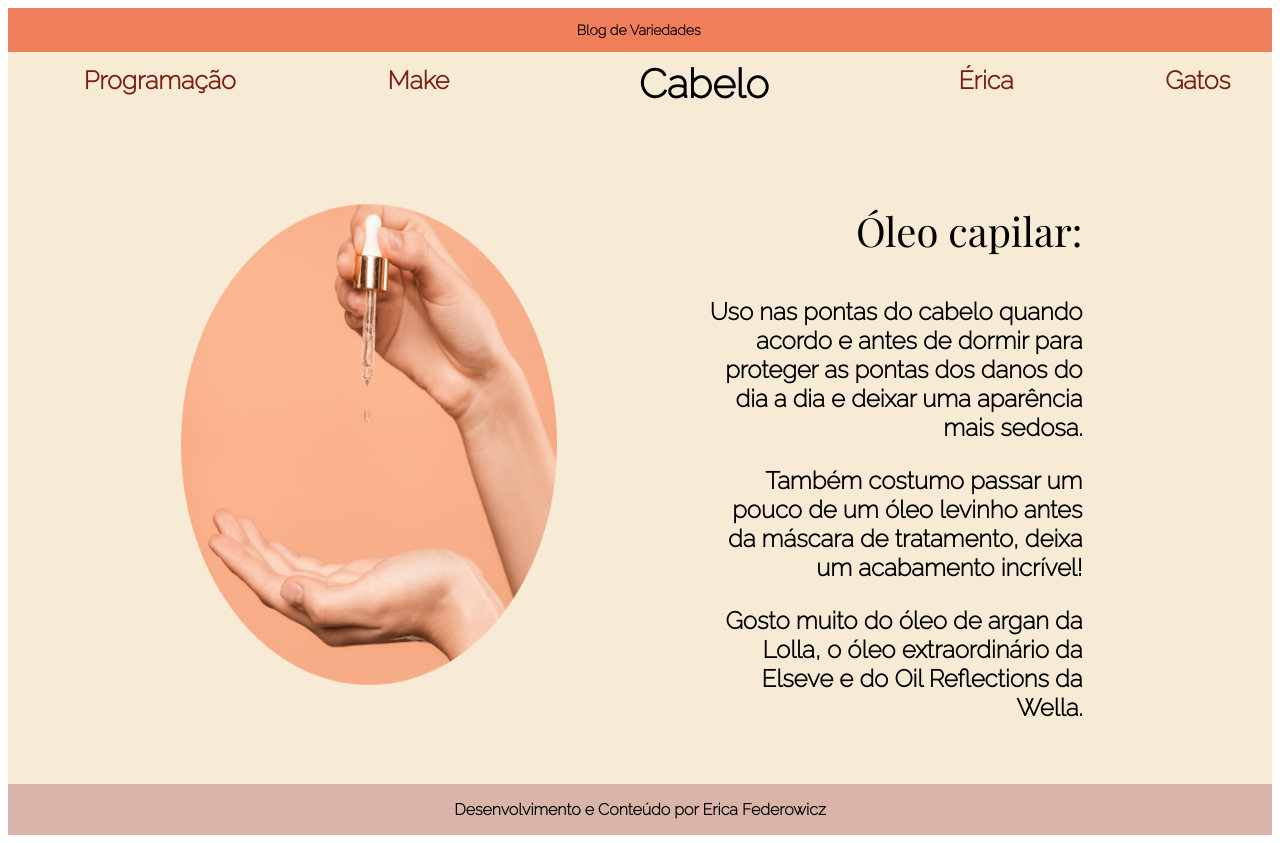
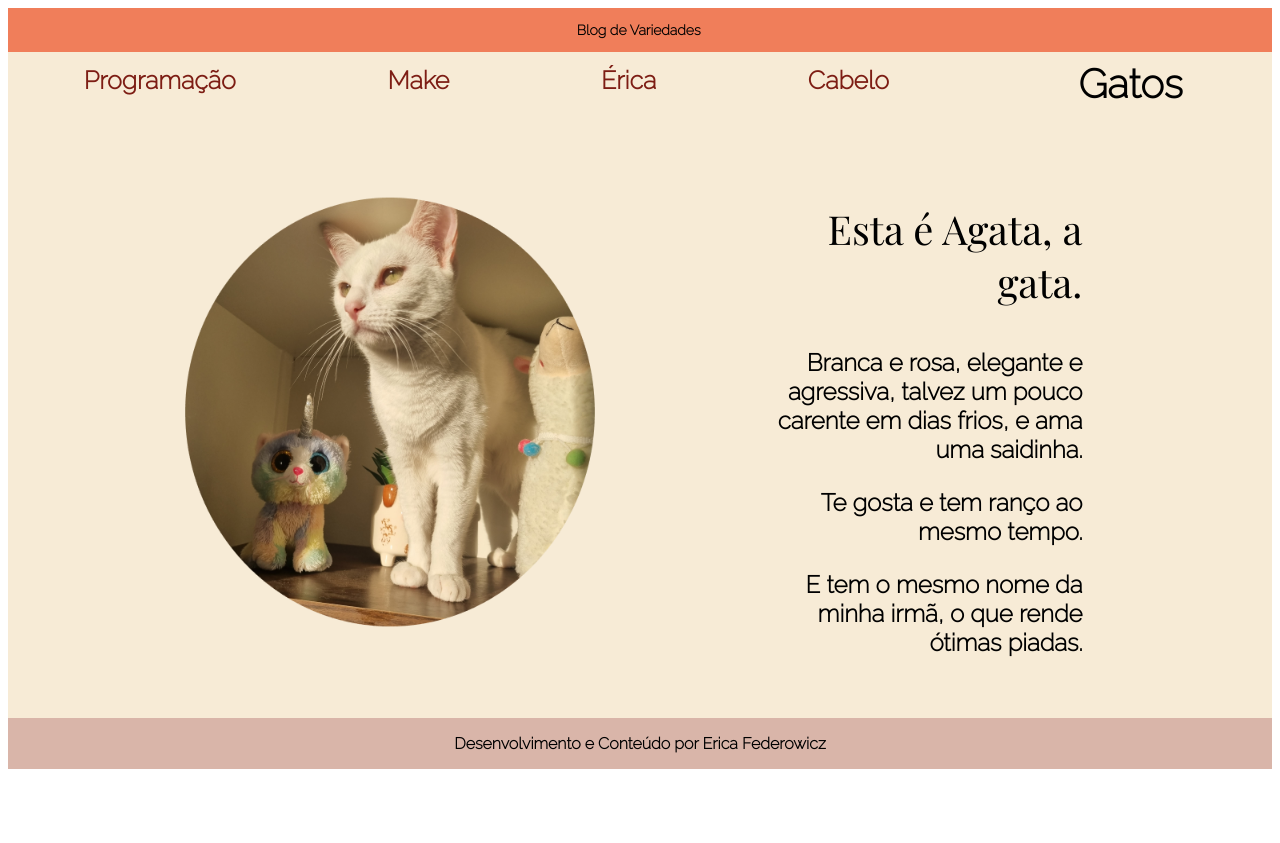
Before and after one commit to EricaFederowicz/blog, a plain HTML site: page gatos.html in a window 1280 px wide. Shown: the top 843 px of the page. After the commit the page ends 800 px from the top, so only its background shows below. Drawn offline with nearby package versions, Linux system fonts and the light colour scheme.

Commit message:
new page gatos

```diff
--- a/cabelo.html
+++ b/gatos.html
@@ -13,19 +13,19 @@
     <nav class="cabecalho_menu">
         <a class="cabecalho_menu_link" href="programacao.html">Programação</a>
         <a class="cabecalho_menu_link" href="make.html">Make</a>
-        <a class="cabecalho_menu_principal" href="cabelo.html">Cabelo</a>
         <a class="cabecalho_menu_link" href="index.html">Érica</a>
-        <a class="cabecalho_menu_link" href="gatos.html">Gatos</a>
+        <a class="cabecalho_menu_link" href="cabelo.html">Cabelo</a>
+        <a class="cabecalho_menu_principal" href="gatos.html">Gatos</a>
     </nav>
 </header>
 <body>
     <section class="body">
-        <img  class="body_imagem" src="assets/oleocapilar.png">
+        <img  class="body_imagem" src="assets/agata.png">
         <section class="body_texto">
-            <h1 class="body_texto_titulo">Óleo capilar:</h1>
-            <h3 class="body_texto">Uso nas pontas do cabelo quando acordo e antes de dormir para proteger as pontas dos danos do dia a dia e deixar uma aparência mais sedosa.</h3>
-            <h3 class="body_texto">Também costumo passar um pouco de um óleo levinho antes da máscara de tratamento, deixa um acabamento incrível!</h3>
-            <h3 class="body_texto">Gosto muito do óleo de argan da Lolla, o óleo extraordinário da Elseve e do Oil Reflections da Wella.</h3>
+            <h1 class="body_texto_titulo">Esta é Agata, a gata.</h1>
+            <h3 class="body_texto">Branca e rosa, elegante e agressiva, talvez um pouco carente em dias frios, e ama uma saidinha.</h3>
+            <h3 class="body_texto">Te gosta e tem ranço ao mesmo tempo.</h3>
+            <h3 class="body_texto">E tem o mesmo nome da minha irmã, o que rende ótimas piadas.</h3>
         </section>
     </section>
 </body>
```
Also changed, not shown: assets/agata.png (added).
